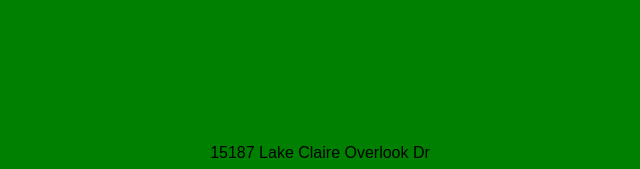
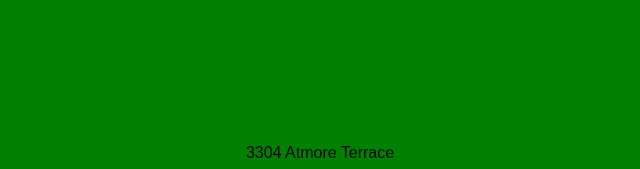
Before and after one commit to RedLazarbeam2/Masonpookies-website, a plain HTML site: page index.html in a window 1280 px wide. Shown: the top 169 px of the page, 320-960 px from the left. Drawn offline with Linux system fonts and the light colour scheme.

Commit message:
Update index.html

```diff
--- a/index.html
+++ b/index.html
@@ -55,7 +55,7 @@
 </head>
 <body>
   <main>
-    <p>15187 Lake Claire Overlook Dr</p>
+    <p>3304 Atmore Terrace</p>
     <img src="fadetrimmer.png" alt="Fade Trimmer Image">
   </main>
 </body>
```
